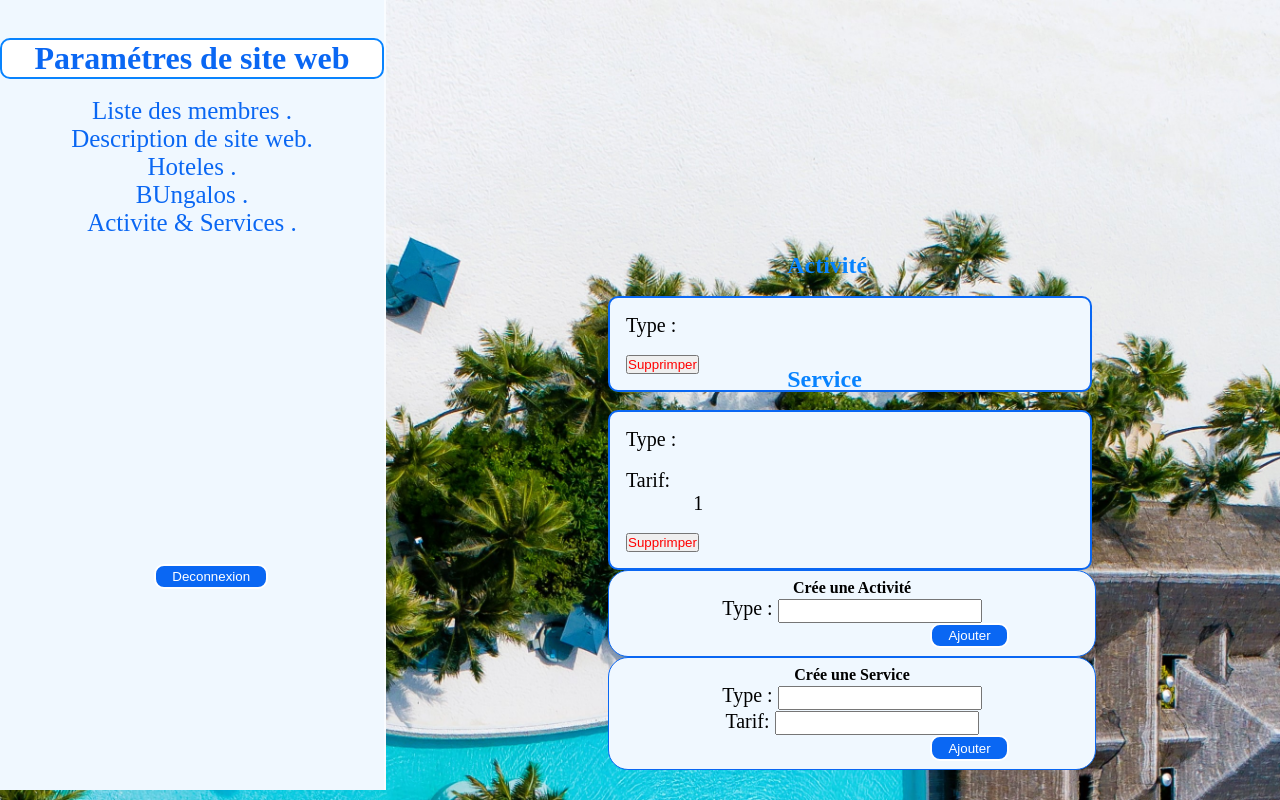
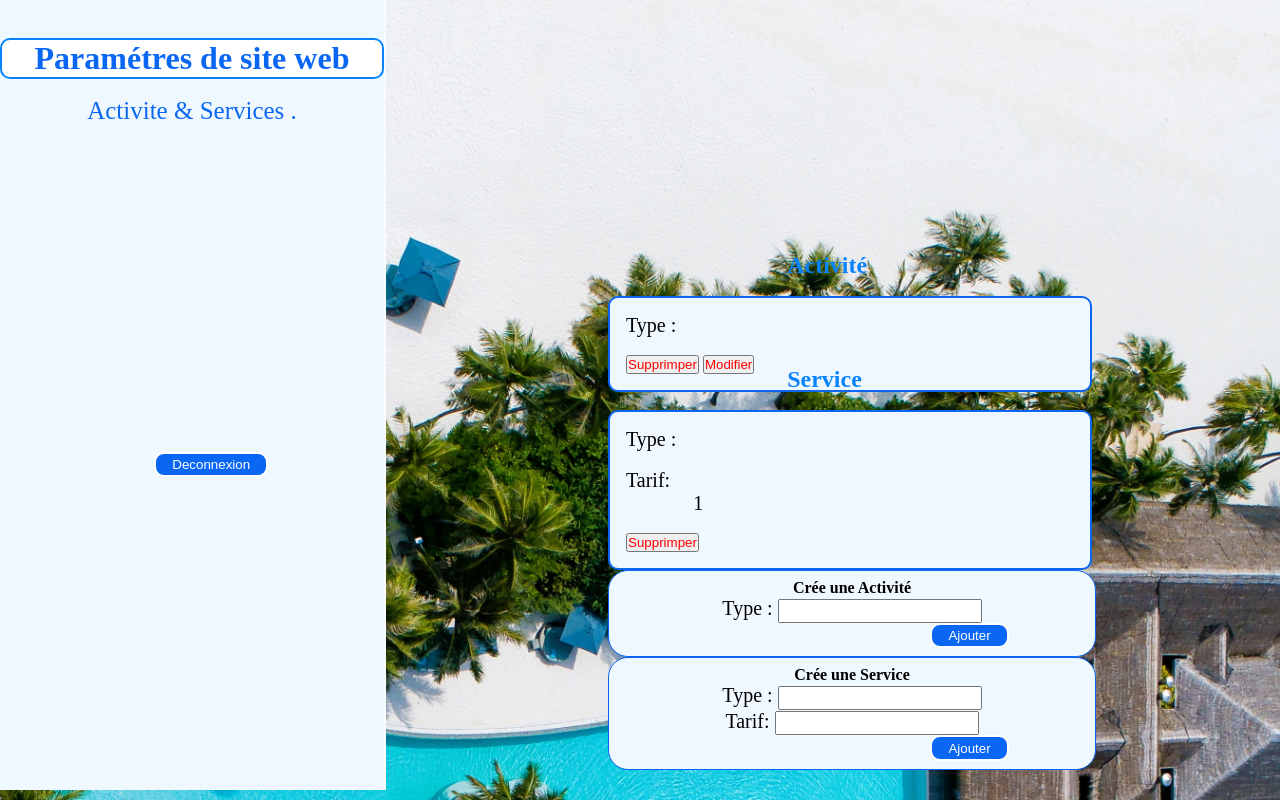
Before and after one commit to moahmmedfah2002/mini-projet, a PHP site: page /Admin_actvt_srvs.php in a window 1280 px wide. Run offline with PHP 8.4, Linux system fonts and the light colour scheme; the visitor is signed in with stand-in values (Sample User, id 1); tables that the repository leaves empty hold one stand-in row (values such as "Sample post"); data that the repository does not hold is empty.

Commit message:
derniers modifications

```diff
--- a/Admin_actvt_srvs.php
+++ b/Admin_actvt_srvs.php
@@ -40,14 +40,6 @@
         <div class="parametres">
             <h1>Paramétres de site web</h1>
             <br>
-            <a href="membres.php">Liste des membres .</a>
-            <br>
-            <a href="Description.php">Description de site web.</a>
-            <br>
-            <a href="hotel.php">Hoteles .</a>
-            <br>
-            <a href="bungalos.php">BUngalos .</a>
-            <br>
             <a href="Admin_actvt_srvs.php">Activite & Services .</a>
             <br>
             <a href="logout.php"><input type="submit" value="Deconnexion" class="subm1"></a>
@@ -65,6 +57,7 @@
                 <p><?= $user['type_actvt'];?></p>
                 <br>
            <a href="supprimer_actvt.php?id=<?= $user['id_actvt'];?>"><input type="submit" value="Supprimper"  style="color: red;text-decoration: none;"></a>
+           <a href="modifierer_actvt.php?id=<?= $user['id_actvt'];?>"><input type="submit" value="Modifier"  style="color: red;text-decoration: none;"></a>
            </div>
            <?php
           }
```
